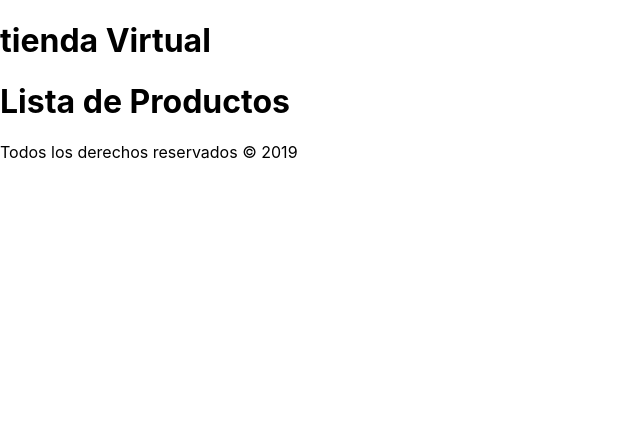
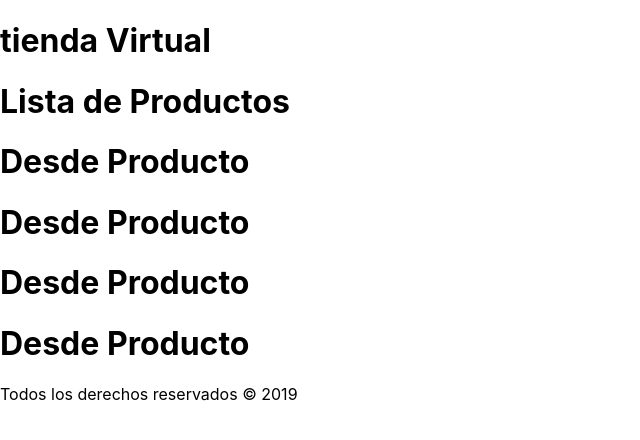
Before and after one commit to irtic/react_basicos, a React (Create React App) app: page / in a window 1280 px wide. Shown: the top 440 px of the page, without its empty margins (0-640 px from the left). Built offline with nearby package versions, Linux system fonts and the light colour scheme.

Commit message:
iterando state y llamando los componentes

```diff
--- a/src/App.js
+++ b/src/App.js
@@ -1,7 +1,7 @@
 import React, {Fragment } from 'react';
 import Header from './components/Header';
 import Footer from './components/Footer';
-import Productos from './components/Productos';
+import ListaProductos from './components/ListaProductos';
 
 
 function App() {
@@ -13,7 +13,7 @@ function App() {
         <Header
             titulo = 'tienda Virtual'
         />
-        <Productos />
+        <ListaProductos />
         <Footer
             fecha = {fecha}
         />
--- /dev/null
+++ b/src/components/ListaProductos.js
@@ -0,0 +1,33 @@
+import React, { Component, Fragment } from 'react';
+import Producto from './Producto'
+
+class ListaProductos extends Component {
+    state = {
+        productos : [
+            {id : 1, name : 'camisa reactjs', precio : 30 },
+            {id : 2, name : 'camisa vuejs', precio : 30 },
+            {id : 3, name : 'camisa angularjs', precio : 30 },
+            {id : 4, name : 'camisa nodejs', precio : 30 },
+        ]
+
+    }
+    render() {
+
+        const {productos} = this.state
+
+        return (
+            <Fragment>
+                <h1>Lista de Productos</h1>
+                {productos.map(producto => (
+                    <Producto
+                        key = {producto.id}
+                        producto={producto}
+                    />
+                ))}
+
+            </Fragment>
+        );
+    }
+}
+
+export default ListaProductos;
--- /dev/null
+++ b/src/components/Producto.js
@@ -0,0 +1,9 @@
+import React from 'react';
+
+const Producto = () => {
+            return (
+                <h1>Desde Producto</h1>
+            )
+};
+
+export default Producto;
--- a/src/components/Productos.js
+++ /dev/null
@@ -1,23 +0,0 @@
-import React, { Component } from 'react';
-
-class Productos extends Component {
-    state = {
-        productos : [
-            {id : 1, name : 'camisa reactjs', precio : 30 },
-            {id : 2, name : 'camisa vuejs', precio : 30 },
-            {id : 3, name : 'camisa angularjs', precio : 30 },
-            {id : 4, name : 'camisa nodejs', precio : 30 },
-        ]
-    }
-    render() {
-
-        const {productos} = this.state
-
-        return (
-
-            <h1>Lista de Productos</h1>
-        );
-    }
-}
-
-export default Productos;
```
